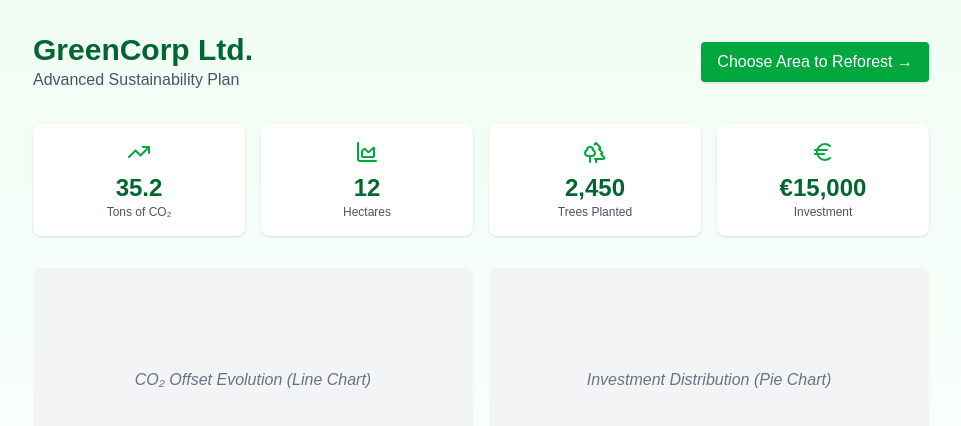
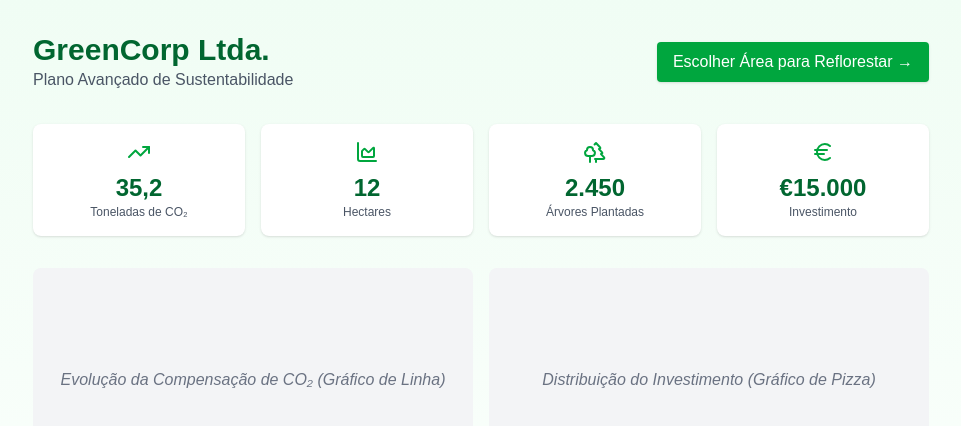
Before and after one commit to Piyush77Bansal/GreenPledge, a Next.js app: page /dashboard in a window 1280 px wide. Shown: the top 426 px of the page, without its empty margins (159-1120 px from the left). Built offline with nearby package versions, Linux system fonts and the light colour scheme.

Commit message:
feat: update CompanyDashboard page with localized content and improved labels

```diff
--- a/src/app/dashboard/page.jsx
+++ b/src/app/dashboard/page.jsx
@@ -8,28 +8,26 @@ export default function CompanyDashboard() {
             <div className="max-w-4xl mx-auto">
                 <div className="flex justify-between items-center mb-8">
                     <div>
-                        <h1 className="text-3xl font-bold text-green-800">GreenCorp Ltd.</h1>
-                        <p className="text-gray-600">Advanced Sustainability Plan</p>
+                        <h1 className="text-3xl font-bold text-green-800">GreenCorp Ltda.</h1>
+                        <p className="text-gray-600">Plano Avançado de Sustentabilidade</p>
                     </div>
                     <Link href="/map">
                         <button className="bg-green-600 hover:bg-green-700 text-white py-2 px-4 rounded shadow">
-                            Choose Area to Reforest →
+                            Escolher Área para Reflorestar →
                         </button>
                     </Link>
                 </div>
 
-                {/* Stats Cards */}
                 <div className="grid grid-cols-2 sm:grid-cols-4 gap-4 mb-8">
-                    <StatCard icon={TrendingUp} value="35.2" label="Tons of CO₂" />
+                    <StatCard icon={TrendingUp} value="35,2" label="Toneladas de CO₂" />
                     <StatCard icon={AreaChart} value="12" label="Hectares" />
-                    <StatCard icon={Trees} value="2,450" label="Trees Planted" />
-                    <StatCard icon={Euro} value="€15,000" label="Investment" />
+                    <StatCard icon={Trees} value="2.450" label="Árvores Plantadas" />
+                    <StatCard icon={Euro} value="€15.000" label="Investimento" />
                 </div>
 
-                {/* Charts placeholders */}
                 <div className="grid grid-cols-1 sm:grid-cols-2 gap-4">
-                    <ChartPlaceholder title="CO₂ Offset Evolution (Line Chart)" />
-                    <ChartPlaceholder title="Investment Distribution (Pie Chart)" />
+                    <ChartPlaceholder title="Evolução da Compensação de CO₂ (Gráfico de Linha)" />
+                    <ChartPlaceholder title="Distribuição do Investimento (Gráfico de Pizza)" />
                 </div>
             </div>
         </div>
```
